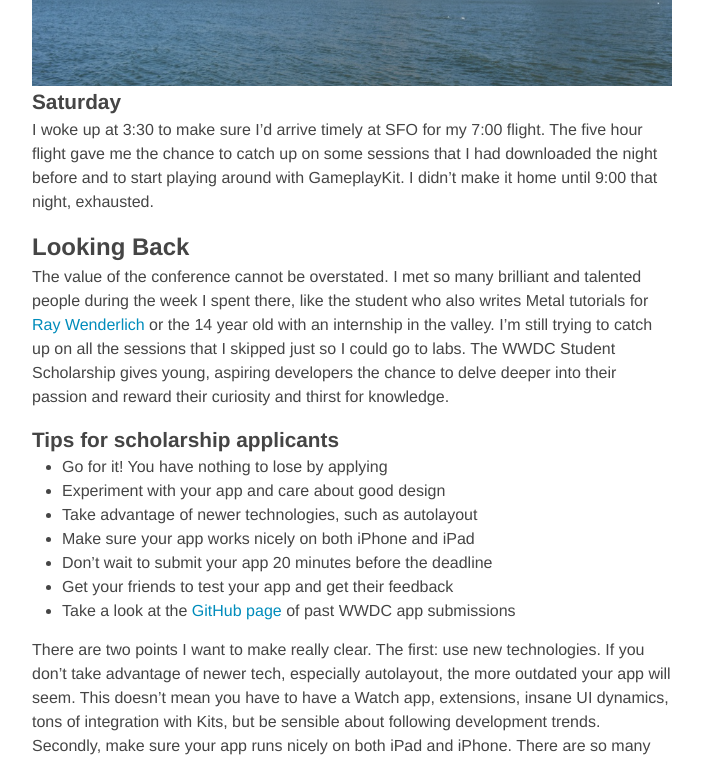
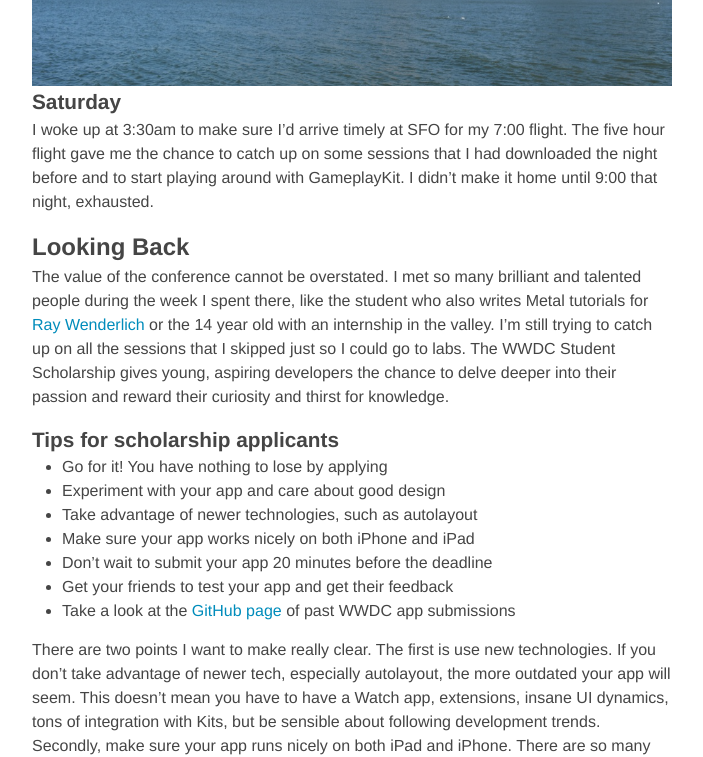
Before and after one commit to Melinysh/melinysh.github.io, a Jekyll site: the page built from _posts/2015-07-27-wwdc-2015-experience.md, in a window 1280 px wide and 1400 px high, scrolled down 12894 px. Shown: the part 139-896 px from the top of the window, without its empty margins (288-991 px from the left). Built offline with Jekyll 4.4.1, drawn with Linux system fonts in a browser that asks for light colours; nearby versions of some CDN libraries; Markdown is read by kramdown in place of the engine named in the settings; some of the changed text lies outside the part shown.

Commit message:
Grammatical errors and enhancements

```diff
--- a/_posts/2015-07-27-wwdc-2015-experience.md
+++ b/_posts/2015-07-27-wwdc-2015-experience.md
@@ -162,7 +162,7 @@
 {% include image.html img="coast.png" %}
 
 ### Saturday
-I woke up at 3:30 to make sure I'd arrive timely at SFO for my 7:00 flight. The five hour flight gave me the chance to catch up on some sessions that I had downloaded the night before and to start playing around with GameplayKit. I didn't make it home until 9:00 that night, exhausted.
+I woke up at 3:30am to make sure I'd arrive timely at SFO for my 7:00 flight. The five hour flight gave me the chance to catch up on some sessions that I had downloaded the night before and to start playing around with GameplayKit. I didn't make it home until 9:00 that night, exhausted.
 
 
 ## Looking Back
@@ -177,7 +177,7 @@
 - Get your friends to test your app and get their feedback
 - Take a look at the [GitHub page](https://github.com/wwdc/2015) of past WWDC app submissions
 
-There are two points I want to make really clear. The first: use new technologies. If you don't take advantage of newer tech, especially autolayout, the more outdated your app will seem. This doesn't mean you have to have a Watch app, extensions, insane UI dynamics, tons of integration with Kits, but be sensible about following development trends. Secondly, make sure your app runs nicely on both iPad and iPhone. There are so many universal apps on the App Store that it is something we should expect from all apps. I was told by an Apple executive who judged some of the applications that an app that didn't use autolayout and/or didn't support both iPad and iPhone was basically disregarded. You need to put the effort in.
+There are two points I want to make really clear. The first is use new technologies. If you don't take advantage of newer tech, especially autolayout, the more outdated your app will seem. This doesn't mean you have to have a Watch app, extensions, insane UI dynamics, tons of integration with Kits, but be sensible about following development trends. Secondly, make sure your app runs nicely on both iPad and iPhone. There are so many universal apps on the App Store that it is something we should expect from all apps. I was told by an Apple executive who judged some of the applications that an app that didn't use autolayout and/or didn't support both iPad and iPhone was basically disregarded. You need to put the effort in.
 
 ### Tips for scholarship winners
 - Congrats! Don't tire yourself out in the first few days
```
Also changed, not shown: other parts of _posts/2015-07-27-wwdc-2015-experience.md (+1 -1 lines).
